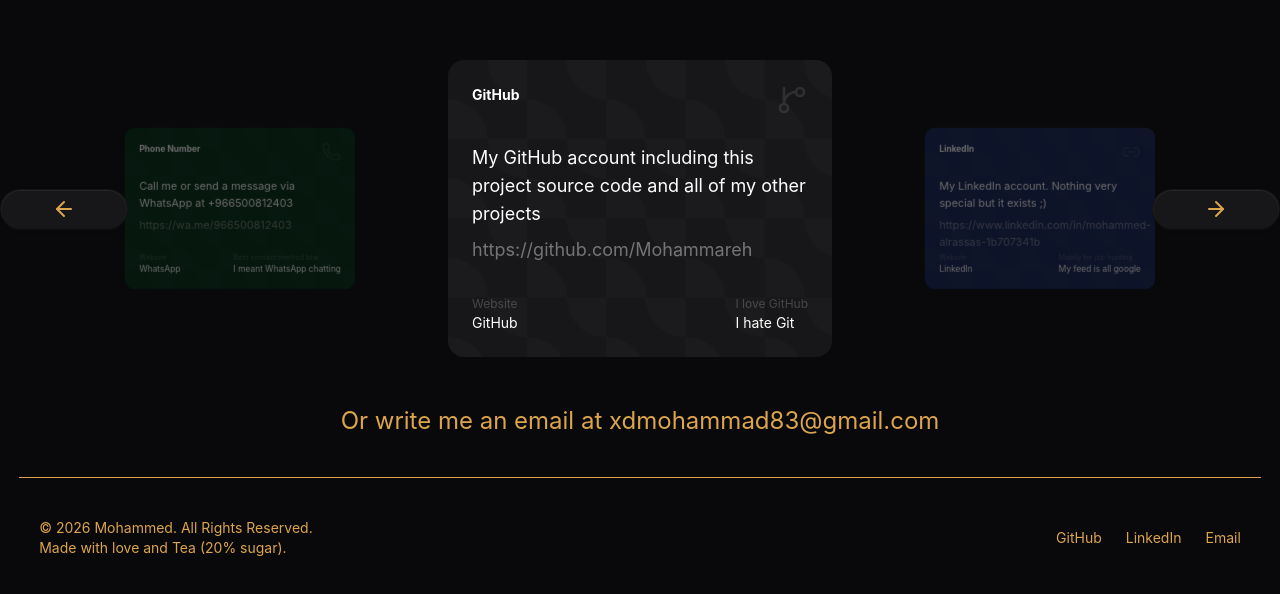
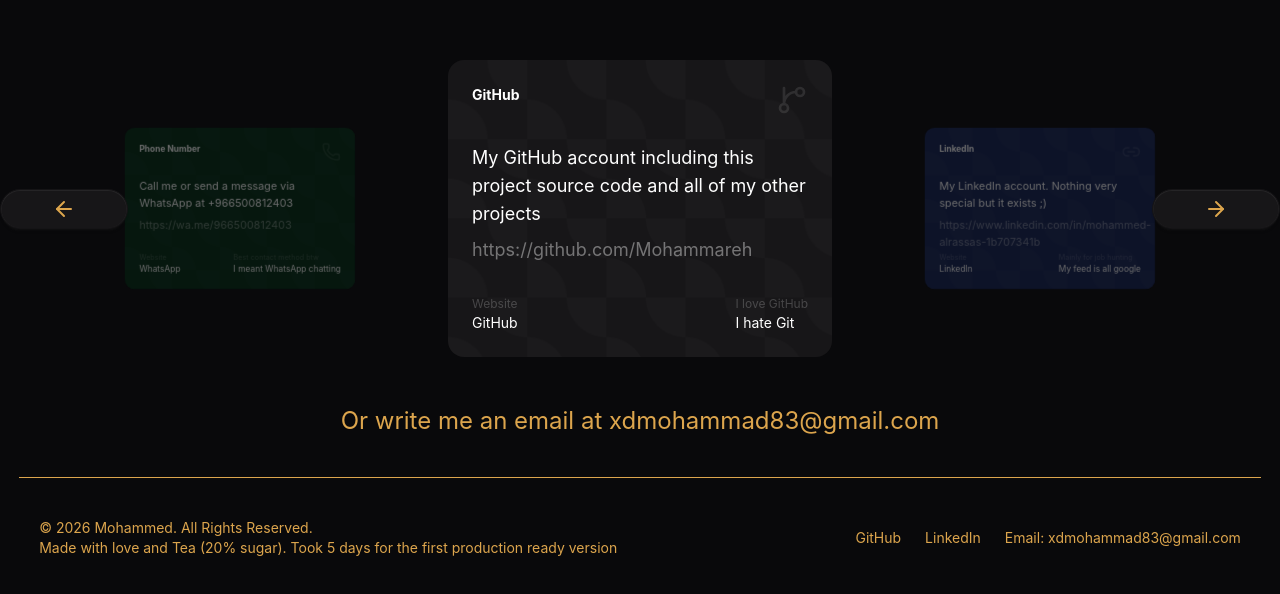
Before and after one commit to Mohammareh/Portfolio, a React (Vite) app: page / in a window 1280 px wide. Shown: the part 9748-10342 px from the top of the page. Built offline with nearby package versions, Linux system fonts and the light colour scheme.

Commit message:
added a logo

```diff
--- a/index.html
+++ b/index.html
@@ -2,7 +2,7 @@
 <html lang="en">
   <head>
     <meta charset="UTF-8" />
-    <link rel="icon" type="image/svg+xml" href="/favicon.svg" />
+    <link rel="icon" type="image/svg+xml" href="./src/assets/logo.png" />
     <meta name="viewport" content="width=device-width, initial-scale=1.0" />
 
     <title>portfolio</title>
--- a/src/sections/Footer.tsx
+++ b/src/sections/Footer.tsx
@@ -1,27 +1,28 @@
 const Footer = () => {
   return (
-    <footer className="border-t py-10 z-20">
+    <footer className="border-t py-10 z-20 pointer-events-none">
       <div className="mx-auto flex w-[97vw] flex-col gap-4 px-5 text-sm md:flex-row md:items-center md:justify-between">
         <div className="flex flex-col">
-          <p>© {new Date().getFullYear()} Mohammed. All Rights Reserved.</p>
-          <p>Made with love and Tea (20% sugar).</p>
+          <p>© 2026 Mohammed. All Rights Reserved.</p>
+          <p>
+            Made with love and Tea (20% sugar). Took 5 days for the first
+            production ready version
+          </p>
         </div>
         <div className="flex space-x-6">
           <a
             href="https://github.com/Mohammareh"
-            className="hover:text-primary"
+            className="hover:text-primary pointer-events-auto"
           >
             GitHub
           </a>
           <a
             href="https://www.linkedin.com/in/mohammed-alrassas-1b707341b"
-            className="hover:text-primary"
+            className="hover:text-primary pointer-events-auto"
           >
             LinkedIn
           </a>
-          <a href={`mailto:Mohammed`} className="hover:text-primary">
-            Email
-          </a>
+          <p className="pointer-events-auto">Email: xdmohammad83@gmail.com</p>
         </div>
       </div>
     </footer>
```
Also changed, not shown: src/assets/logo.png (added).
